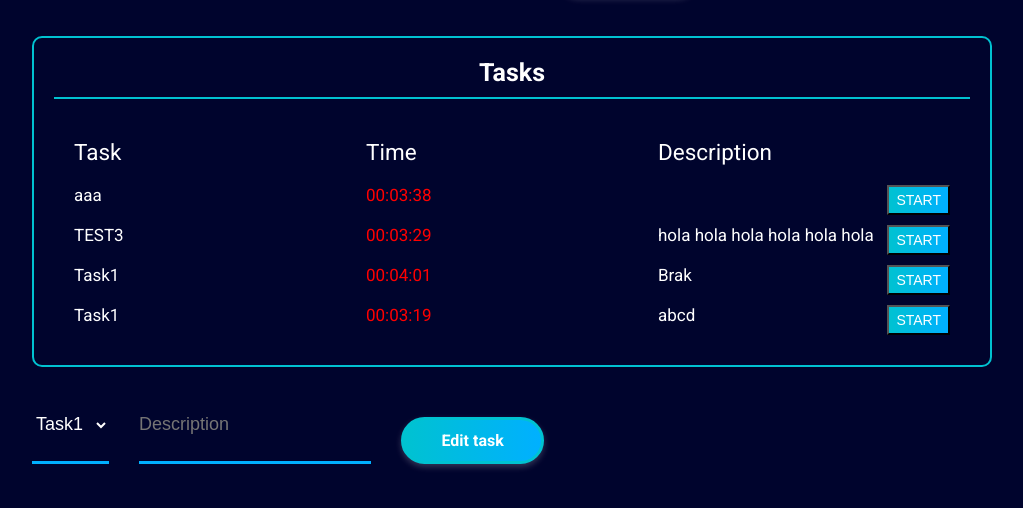
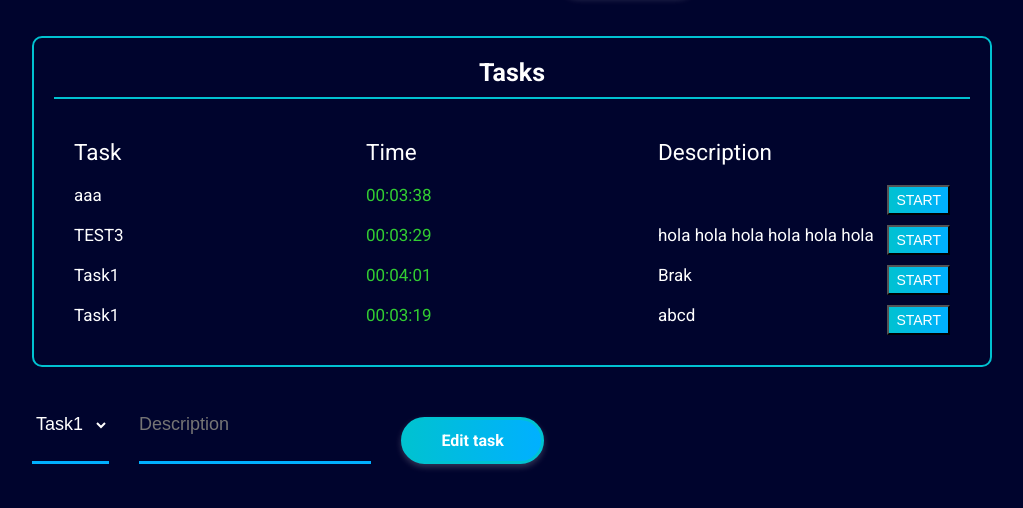
Before and after one commit to BlueEchelon/Clocker, a PHP site: page /project_details.php in a window 1280 px wide. Shown: the part 259-767 px from the top of the page, without its empty margins (128-1151 px from the left). Run offline with PHP 8.4, Linux system fonts and the light colour scheme; the visitor is signed in with stand-in values (Sample User, id 1); data comes from the database, SQL or seed files in the repository.

Commit message:
Zmiana klas

```diff
--- a/project_details.php
+++ b/project_details.php
@@ -10,15 +10,14 @@ function debug_to_console($data)
     echo "<script>console.log('Debug Objects: " . $output . "' );</script>";
 }
 session_start();
-if (!isset($_SESSION['p_id'])){
-    $_SESSION['p_id']=$_GET['P_id'];
+if (!isset($_SESSION['p_id'])) {
+    $_SESSION['p_id'] = $_GET['P_id'];
 }
-if(!isset($_SESSION['ID']))
-{
+if (!isset($_SESSION['ID'])) {
     header('Location: index.php');
     exit();
 }
-$records=array();
+$records = array();
 require_once "connect.php";
 
 $id = $_SESSION['p_id'];
@@ -26,16 +25,15 @@ $sql = "SELECT p.ID FROM projects as p WHERE p.ID=:id ";
 $handle = $pdo->prepare($sql);
 $params = ['id' => $id];
 $handle->execute($params);
-if($handle->rowCount()>0){
+if ($handle->rowCount() > 0) {
     $getRow = $handle->fetch(PDO::FETCH_ASSOC);
-    $p_id=$getRow['ID'];
-    if($p_id!=$_SESSION['p_id']){
+    $p_id = $getRow['ID'];
+    if ($p_id != $_SESSION['p_id']) {
         unset($_SESSION['p_id']);
         header('Location: projects.php');
         exit();
     }
-}
-else{
+} else {
     unset($_SESSION['p_id']);
     header('Location: projects.php');
     exit();
@@ -49,15 +47,15 @@ if (isset($_POST['Add'])) { // dodawanie tasków
         try {
             $handle = $pdo->prepare($sql);
             $params = [
-                'projectId'=>$_SESSION['p_id'],
+                'projectId' => $_SESSION['p_id'],
                 't_name' => $t_name,
                 'description' => $description
             ];
             $handle->execute($params);
-        }catch (PDOException $e) {
+        } catch (PDOException $e) {
             $errors[] = $e->getMessage();
         }
-    }else {
+    } else {
         if (!isset($_POST['task_name']) || empty($_POST['task_name'])) {
             $errors[] = 'Task name is required';
         } else {
@@ -72,14 +70,14 @@ if (isset($_POST['button'])) { //przyciski STOP/START z update'em do bazy timest
     $handle = $pdo->prepare($sql);
     $params = ['id' => $t_id];
     $handle->execute($params);
-    if($handle->rowCount()>0){
+    if ($handle->rowCount() > 0) {
         $getRow = $handle->fetch(PDO::FETCH_ASSOC);
-        if ($getRow['status']==0){
+        if ($getRow['status'] == 0) {
             $updt = "update tasks set start=now(),status=1 WHERE ID=:id";
             $handle = $pdo->prepare($updt);
             $params = ['id' => $t_id];
             $handle->execute($params);
-        }else{
+        } else {
             $updt = "update tasks set stop=now() WHERE ID=:id";
             $handle = $pdo->prepare($updt);
             $params = ['id' => $t_id];
@@ -90,11 +88,11 @@ if (isset($_POST['button'])) { //przyciski STOP/START z update'em do bazy timest
             $params = ['id' => $t_id];
             $handle->execute($params);
             $getRow = $handle->fetch(PDO::FETCH_ASSOC);
-            $start=strtotime($getRow['start']);
-            $stop=strtotime($getRow['stop']);
-            $timer=strtotime($getRow['timer']);
-            $past=$stop-$start + $timer;
-            $time=date("H:i:s",$past);
+            $start = strtotime($getRow['start']);
+            $stop = strtotime($getRow['stop']);
+            $timer = strtotime($getRow['timer']);
+            $past = $stop - $start + $timer;
+            $time = date("H:i:s", $past);
 
             $updt = "update tasks set status=0 , timer=:time WHERE ID=:id";
             $handle = $pdo->prepare($updt);
@@ -103,7 +101,6 @@ if (isset($_POST['button'])) { //przyciski STOP/START z update'em do bazy timest
                 'time' => $time
             ];
             $handle->execute($params);
-
         }
     }
 }
@@ -120,10 +117,10 @@ if (isset($_POST['submit_task'])) { // zmiana opisu taska
                 'upd_desc' => $description
             ];
             $handle->execute($params);
-        }catch (PDOException $e) {
+        } catch (PDOException $e) {
             $errors[] = $e->getMessage();
         }
-    }else {
+    } else {
         if (!isset($_POST['edit-task']) || empty($_POST['edit-task'])) {
             $errors[] = 'Task name is required';
         } else {
@@ -147,7 +144,7 @@ if (isset($_POST['submit_task'])) { // zmiana opisu taska
                 $handle = $pdo->prepare($sql);
                 $params = ['id' => $id];
                 $handle->execute($params);
-          if($handle->rowCount()>0) {
+                if ($handle->rowCount() > 0) {
                     $getRow = $handle->fetch(PDO::FETCH_ASSOC);
                     $name = $getRow['name'];
                     echo $name . " - " . $_SESSION['name'];
@@ -157,11 +154,14 @@ if (isset($_POST['submit_task'])) { // zmiana opisu taska
                 ?></h2>
     </div>
 
-    <form class="add-project__container" method="post" action="<?php echo $_SERVER['PHP_SELF']; ?>">
-      <input class="form__input" type="text" name="task_name" placeholder="Task name"
+    <form class="add-project__container" method="post"
+      action="<?php echo $_SERVER['PHP_SELF']; ?>">
+      <input class="form__input" type="text" name="task_name"
+        placeholder="Task name"
         value="<?php echo (isset($valName) ? $valName : '') ?>">
-        <input class="form__input" type="text" name="description" placeholder="Description"
-               value="<?php echo(isset($valName) ? $valName : '') ?>">
+      <input class="form__input" type="text" name="description"
+        placeholder="Description"
+        value="<?php echo (isset($valName) ? $valName : '') ?>">
       <input type="submit" name="Add" value="Add task"
         class="form__btn btn-primary btn-primary--filled" />
     </form>
@@ -190,35 +190,37 @@ if (isset($_POST['submit_task'])) { // zmiana opisu taska
                 $handle = $pdo->prepare($sql);
                 $params = ['id' => $id];
                 $handle->execute($params);
-          if($handle->rowCount()>0){
-              while($getRow = $handle->fetch(PDO::FETCH_ASSOC)){
-                  $name=$getRow['name'];
-                  $desc=$getRow['description'];
-                  $timer=strtotime($getRow['timer']);
-                  $timer=date("H:i:s",$timer);
-                  if($getRow['status']==1){
+                if ($handle->rowCount() > 0) {
+                    while ($getRow = $handle->fetch(PDO::FETCH_ASSOC)) {
+                        $name = $getRow['name'];
+                        $desc = $getRow['description'];
+                        $timerTmp = strtotime($getRow['timer']);
+                        $timer = date("H:i:s", $timerTmp);
+                        if ($getRow['status'] == 1) {
                             $status = 'STOP';
-                      $classa='class="not-working"';
+                            $classa = 'class="timer working"';
+                        } else {
+                            $status = 'START';
+                            $classa = 'class="timer not-working"';
                         }
-                  else {
-                      $status = 'START';
-                      $classa='class="working"';
-                  }
-                  $t_id=$getRow['ID'];
-                  echo '<form class="projects__row-container" method="post" action="'.$_SERVER['PHP_SELF'].'">
-                           <input name="task_id" style="display: none" value="'.$t_id.'">
-                          <span id="project-name"  >'.$name.'</span>
-                          <span '.$classa.' id="clock">'.$timer.'</span>
-                          <span id="project-name">'.$desc.'</span>
-                          <input type="submit" name ="button" class="details btn-primary--filled"  value="'.$status.'"/>
+                        $t_id = $getRow['ID'];
+                        echo '<form class="projects__row-container" method="post" action="' . $_SERVER['PHP_SELF'] . '">
+                           <input name="task_id" style="display: none" value="' . $t_id . '">
+                          <span id="project-name"  >' . $name . '</span>
+                          <span ' . $classa . ' id="clock"' . $t_id . '">' . $timer . '</span>
+                          <span id="project-name">' . $desc . '</span>
+                          <input type="submit" name ="button"
+                            class="details btn-primary--filled"  value="' . $status . '"/>
                         </form>';
                     }
                 }
                 ?>
       </div>
     </div>
-    <form class="add-project__container" method="POST" action="<?php echo $_SERVER['PHP_SELF']; ?>">
-        <select class="form__input" name="edit-task" type="text" placeholder="Task name">
+    <form class="add-project__container" method="POST"
+      action="<?php echo $_SERVER['PHP_SELF']; ?>">
+      <select class="form__input" name="edit-task" type="text"
+        placeholder="Task name">
         <?php
                 require_once "connect.php";
                 $id = $_SESSION['p_id'];
@@ -229,7 +231,7 @@ if (isset($_POST['submit_task'])) { // zmiana opisu taska
                 if ($handle->rowCount() > 0) {
                     while ($getRow = $handle->fetch(PDO::FETCH_ASSOC)) {
                         $name = $getRow['name'];
-                    $t_id=$getRow['ID'];
+                        $t_id = $getRow['ID'];
                         echo '<option value=' . $t_id . '>' . $name . '</option>';
                     }
                 }
@@ -238,8 +240,9 @@ if (isset($_POST['submit_task'])) { // zmiana opisu taska
         <!--            <option value="Project 2">Project 2</option>-->
         <!--            <option value="Project 3">Project 3</option>-->
       </select>
-        <input class="form__input" type="text" name="description" placeholder="Description"
-               value="<?php echo(isset($valDesc) ? $valDesc : '') ?>">
+      <input class="form__input" type="text" name="description"
+        placeholder="Description"
+        value="<?php echo (isset($valDesc) ? $valDesc : '') ?>">
       <input type="submit" name="submit_task" value="Edit task"
         class="form__btn btn-primary btn-primary--filled" />
 
```
Lines whose indentation alone changed are shown as unchanged.
